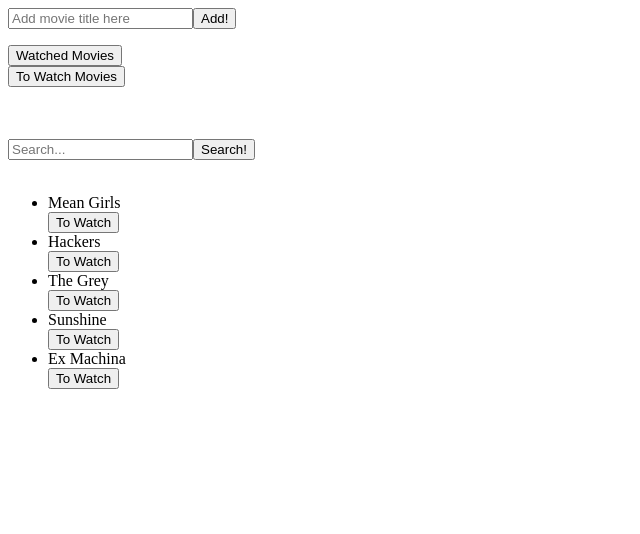
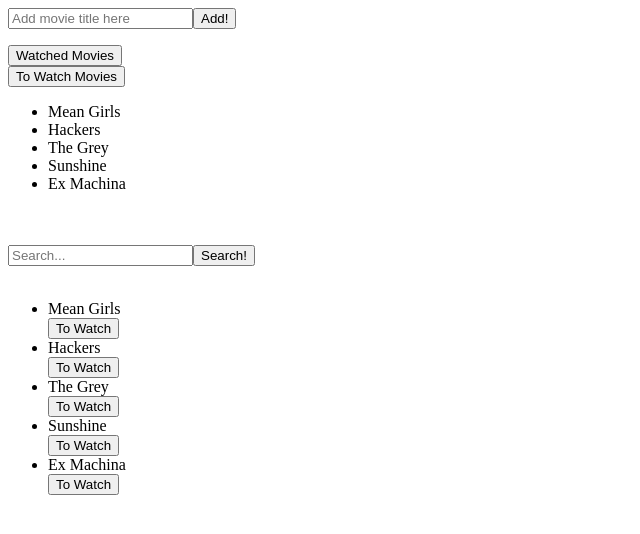
Before and after one commit to yasinnkhann/movie-list, a React app: page / in a window 1280 px wide. Both pictures are taken after a click on the button "To Watch Movies". Shown: the top 534 px of the page, without its empty margins (0-640 px from the left). Built offline with nearby package versions, Linux system fonts and the light colour scheme; the HTML template or start-up script is replaced by a standard one.

Commit message:
incorportated modal

```diff
--- a/client/src/components/App.jsx
+++ b/client/src/components/App.jsx
@@ -4,6 +4,7 @@
 import SearchBar from './SearchBar.jsx';
 import Movies from './Movies.jsx';
 import movies from '../movies.js';
+import MoviePanel from './MoviePanel.jsx';
 
 export default class App extends Component {
   constructor(props) {
@@ -17,6 +18,8 @@
       toWatchMovies: [],
       isWatchedMoviesClicked: false,
       isToWatchMoviesClicked: false,
+      selectedMovie: {},
+      isMoviePanelOpen: false,
      };
     // BINDERS
     this.handleSubmitSearch = this.handleSubmitSearch.bind(this);
@@ -24,6 +27,8 @@
     this.handleStatusClick = this.handleStatusClick.bind(this);
     this.handleWatchedMoviesClick = this.handleWatchedMoviesClick.bind(this);
     this.handleToWatchMoviesClick = this.handleToWatchMoviesClick.bind(this);
+    this.handleOpenPanel = this.handleOpenPanel.bind(this);
+    this.handleClosePanel = this.handleClosePanel.bind(this);
   }
 
   handleSubmitSearch(query) {
@@ -86,6 +91,8 @@
       movieObj.status === 'Watched'
     ));
 
+    this.setState({ watchedMovies: moviesWatched });
+
     if (this.state.isWatchedMoviesClicked === true) {
       this.setState({ isWatchedMoviesClicked: false });
     } else {
@@ -98,11 +105,24 @@
       movieObj.status === 'To Watch'
     ));
 
+    this.setState({ toWatchMovies: moviesToWatch });
+
     if (this.state.isToWatchMoviesClicked === true) {
       this.setState({ isToWatchMoviesClicked: false });
     } else {
       this.setState({ isToWatchMoviesClicked: true });
     }
+  }
+
+  handleOpenPanel(movie) {
+    this.setState({
+      selectedMovie: movie,
+      isMoviePanelOpen: true,
+    });
+  }
+
+  handleClosePanel() {
+    this.setState({ isMoviePanelOpen: false });
   }
 
   render() {
@@ -120,6 +140,7 @@
           toWatchMovies={this.state.toWatchMovies}
           toWatchMoviesClick={this.handleToWatchMoviesClick}
           isToWatchMoviesClicked={this.state.isToWatchMoviesClicked}
+          openPanel={this.handleOpenPanel}
         />
         <br/>
         <br/>
@@ -128,7 +149,14 @@
           movies={this.state.filteredMovies}
           isNoMovieFound={this.state.isNoMovieFound}
           statusClick={this.handleStatusClick}
+          openPanel={this.handleOpenPanel}
         />
+        {this.state.isMoviePanelOpen && (
+          <MoviePanel
+            movie={this.state.selectedMovie}
+            closePanel={this.handleClosePanel}
+          />
+        )}
       </Fragment>
     );
   }
--- a/client/src/components/Movie.jsx
+++ b/client/src/components/Movie.jsx
@@ -6,11 +6,15 @@
     this.state = {};
     // BINDERS
     this.statusClickProxy = this.statusClickProxy.bind(this);
+    this.openPanelProxy = this.openPanelProxy.bind(this);
   }
 
   statusClickProxy() {
     this.props.statusClick(this.props.movieObj);
-    // this.props.movieObj.status ='Watched'
+  }
+
+  openPanelProxy() {
+    this.props.openPanel(this.props.movieObj);
   }
 
   render() {
@@ -18,7 +22,7 @@
     return (
       <Fragment>
         <div>
-          <li>{this.props.movieObj.title}</li>
+          <li onClick={this.openPanelProxy}>{this.props.movieObj.title}</li>
           <button onClick={this.statusClickProxy}>{this.props.movieObj.status}</button>
         </div>
       </Fragment>
--- /dev/null
+++ b/client/src/components/MoviePanel.jsx
@@ -0,0 +1,31 @@
+import React, { Component, Fragment } from 'react';
+
+export default class MoviePanel extends Component {
+  constructor(props) {
+    super(props);
+    this.state = {};
+    // BINDERS
+  }
+
+  render() {
+
+    return (
+    <div id="Modal">
+      <div className="overlay">
+        <div className="content">
+          <h2>Title: {this.props.movie.title}</h2>
+          <span>Status: {this.props.movie.status}</span>
+          <br />
+          <span>Runtime: {this.props.movie.runTime}</span>
+          <br />
+          <span>Metascore: {this.props.movie.metaScore}</span>
+          <br />
+          <span>IMDB Rating: {this.props.movie.imdbRating}</span>
+          <br />
+          <button onClick={this.props.closePanel}>Close</button>
+        </div>
+      </div>
+    </div>
+    );
+  }
+}
--- a/client/src/components/Movies.jsx
+++ b/client/src/components/Movies.jsx
@@ -10,9 +10,10 @@
 
     const mappedMovies = this.props.movies.map(movie => (
       <Movie
-      key={movie.title.toString()}
-      movieObj={movie}
-      statusClick={this.props.statusClick}
+        key={movie.title.toString()}
+        movieObj={movie}
+        statusClick={this.props.statusClick}
+        openPanel={this.props.openPanel}
       />
     ))
     return (
--- a/client/src/components/SortMovies.jsx
+++ b/client/src/components/SortMovies.jsx
@@ -19,11 +19,21 @@
 
   render() {
     const mappedWatchedMovies = this.props.watchedMovies.map(movie => (
-      <li key={movie.title.toString()}>{movie.title}</li>
+      <li
+        key={movie.title.toString()}
+        onClick={() => this.props.openPanel(movie)}
+        >
+          {movie.title}
+      </li>
     ));
 
     const mappedToWatchMovies = this.props.toWatchMovies.map(movie => (
-      <li key={movie.title.toString()}>{movie.title}</li>
+      <li
+        key={movie.title.toString()}
+        onClick={() => this.props.openPanel(movie)}
+        >
+          {movie.title}
+      </li>
     ));
 
     return (
--- a/client/src/movies.js
+++ b/client/src/movies.js
@@ -1,9 +1,39 @@
 const movies = [
-  {title: 'Mean Girls', status: 'To Watch'},
-  {title: 'Hackers', status: 'To Watch'},
-  {title: 'The Grey', status: 'To Watch'},
-  {title: 'Sunshine', status: 'To Watch'},
-  {title: 'Ex Machina', status: 'To Watch'},
+  {
+    title: 'Mean Girls',
+    status: 'To Watch',
+    runTime: 106,
+    metaScore: 45,
+    imdbRating: 5.6,
+  },
+  {
+    title: 'Hackers',
+    status: 'To Watch',
+    runTime: 119,
+    metaScore: 86,
+    imdbRating: 9.6,
+  },
+  {
+    title: 'The Grey',
+    status: 'To Watch',
+    runTime: 65,
+    metaScore: 34,
+    imdbRating: 2.4,
+  },
+  {
+    title: 'Sunshine',
+    status: 'To Watch',
+    runTime: 134,
+    metaScore: 53,
+    imdbRating: 1.6,
+  },
+  {
+    title: 'Ex Machina',
+    status: 'To Watch',
+    runTime: 183,
+    metaScore: 34,
+    imdbRating: 6.2,
+  },
 ];
 
 export default movies;
```
Also changed, not shown: 3 other files (tests, documents, lock files or other folders).
